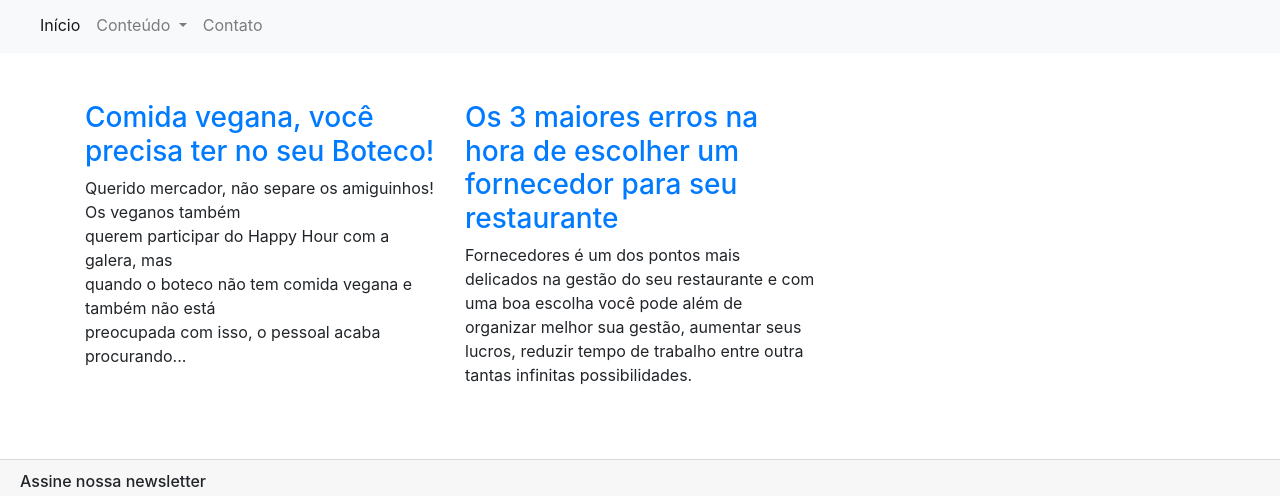
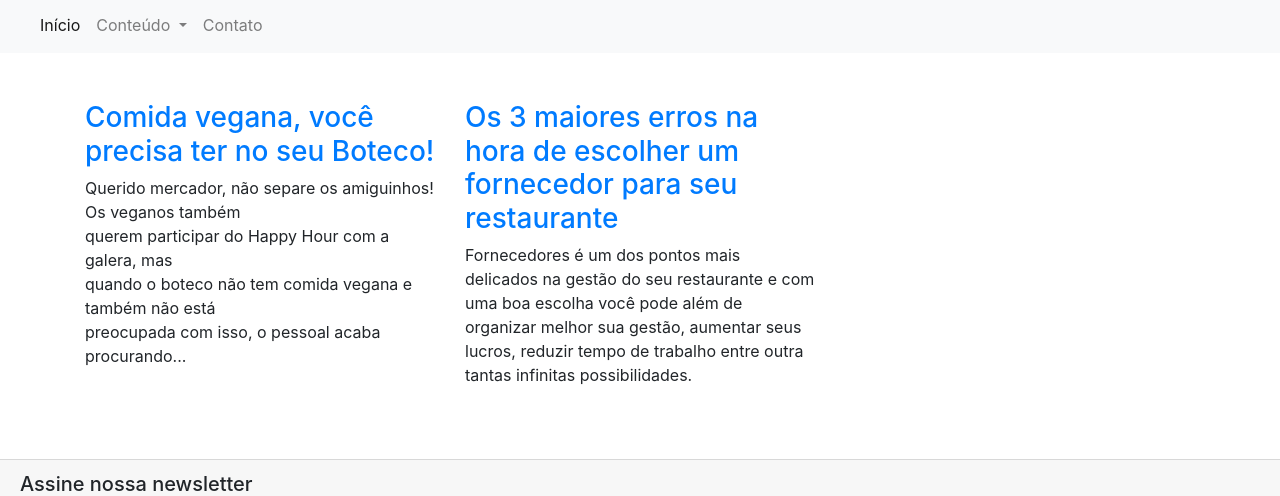
Before and after one commit to RayNfeeral/omercadordigital, a plain HTML site: page index.html in a window 1280 px wide. Shown: the part 304-800 px from the top of the page. Drawn offline with nearby package versions, Linux system fonts and the light colour scheme.

Commit message:
Update index.html

```diff
--- a/index.html
+++ b/index.html
@@ -91,7 +91,7 @@
     <div class="d-flex card-footer">
 
                 <form name="news" netlify>
-                  <h6>Assine nossa newsletter</h6>
+                  <h5>Assine nossa newsletter</h5>
                       <p>
                         <label>Nome Completo </label>
                   </p>
```
